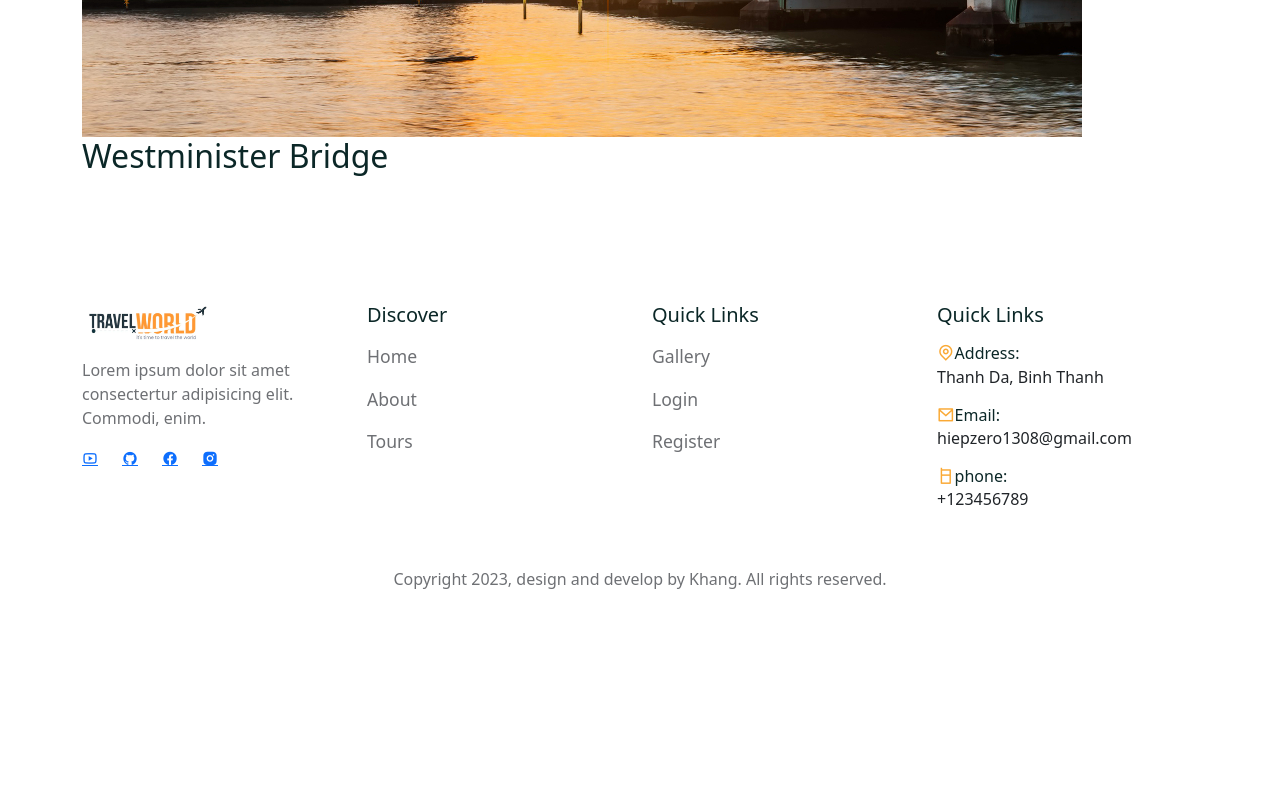
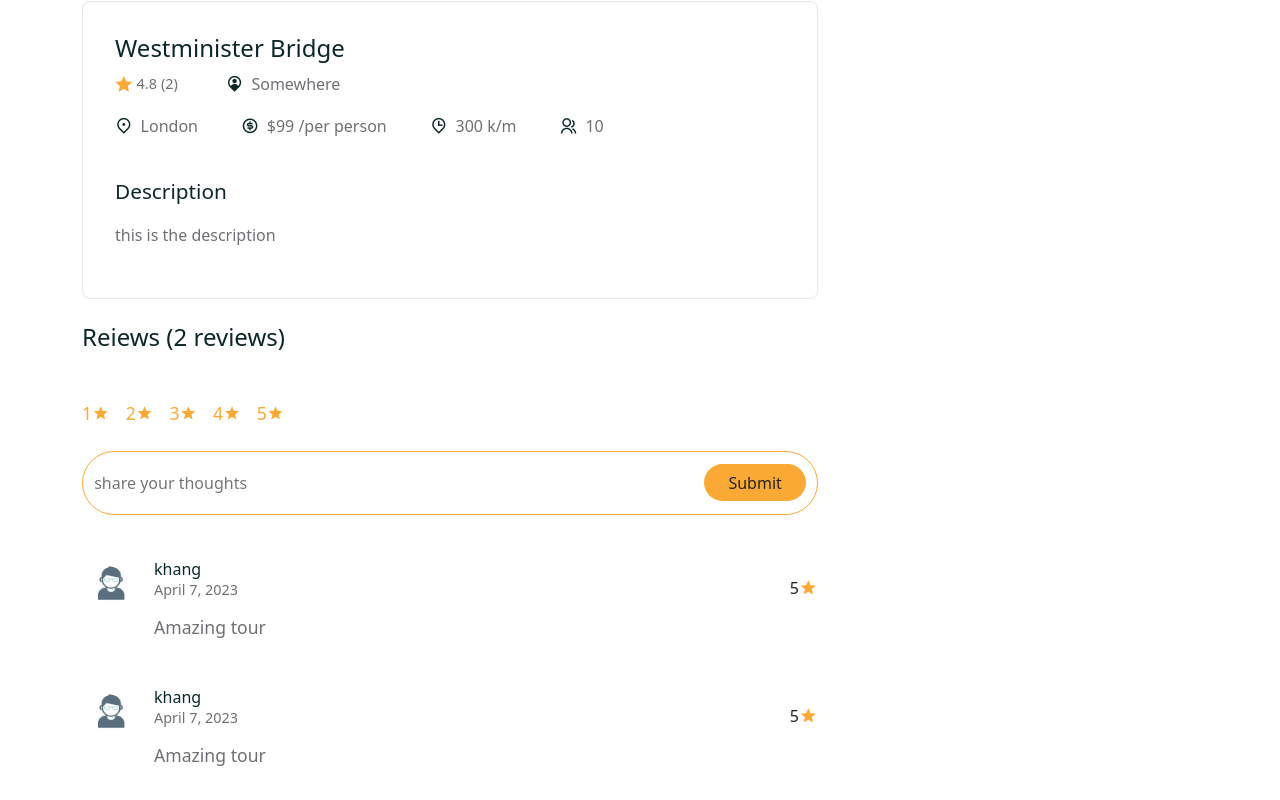
Before and after one commit to duongkaja/ProjectNodejs, a React (Create React App) app in the folder frontend/: page /tours/01 in a window 1280 px wide. Shown: the part 660-1460 px from the top of the page. Before the commit the page ends 1297 px from the top, so only its background shows below. Built offline with nearby package versions, Linux system fonts and the light colour scheme; a web font is replaced by a local one.

Commit message:
43:05 part 2

```diff
--- a/frontend/src/assets/data/tours.js
+++ b/frontend/src/assets/data/tours.js
@@ -12,6 +12,7 @@ const tours = [
     title: "Westminister Bridge",
     city: "London",
     distance: 300,
+    address:'Somewhere',
     price: 99,
     maxGroupSize: 10,
     desc: "this is the description",
@@ -34,6 +35,7 @@ const tours = [
     title: "Bali, Indonesia",
     city: "Indonesia",
     distance: 400,
+    address:'Somewhere',
     price: 99,
     maxGroupSize: 8,
     desc: "this is the description",
@@ -52,6 +54,7 @@ const tours = [
     title: "Snowy Mountains, Thailand",
     city: "Thailand",
     distance: 500,
+    address:'Somewhere',
     price: 99,
     maxGroupSize: 8,
     desc: "this is the description",
@@ -70,6 +73,7 @@ const tours = [
     title: "Beautiful Sunrise, Thailand",
     city: "Thailand",
     distance: 500,
+    address:'Somewhere',
     price: 99,
     maxGroupSize: 8,
     desc: "this is the description",
@@ -88,6 +92,7 @@ const tours = [
     title: "Nusa Pendia Bali, Indonesia",
     city: "Indonesia",
     distance: 500,
+    address:'Somewhere',
     price: 99,
     maxGroupSize: 8,
     desc: "this is the description",
@@ -107,6 +112,7 @@ const tours = [
     city: "Japan",
     distance: 500,
     price: 99,
+    address:'Somewhere',
     maxGroupSize: 8,
     desc: "this is the description",
     reviews: [
@@ -125,6 +131,7 @@ const tours = [
     city: "France",
     distance: 500,
     price: 99,
+    address:'Somewhere',
     maxGroupSize: 8,
     desc: "this is the description",
     reviews: [
@@ -143,6 +150,7 @@ const tours = [
     city: "Thailand",
     distance: 500,
     price: 99,
+    address:'Somewhere',
     maxGroupSize: 8,
     desc: "this is the description",
     reviews: [
--- /dev/null
+++ b/frontend/src/components/Booking/Booking.jsx
@@ -0,0 +1,21 @@
+import React from 'react'
+import './booking.css'
+import {Form, FormGroup, ListGroup, ListGroupItem, Button} from "reactstrap";
+
+const Booking = ({tour, avgRating}) => {
+
+    const {price, reviews} = tour
+
+  return <div className='booking'>
+    <div className='booking__top d-flex align-items-center
+    jistify-content-between'>
+        <h3>${price} <span>/per person</span></h3>
+        <span className='tour__rating d-flex align-items-center '>
+            <i class = 'ri-star-fill'></i>
+            {avgRating === 0 ? null : avgRating}   ({reviews ?.length})
+        </span>
+    </div>
+  </div>
+}
+
+export default Booking
--- a/frontend/src/pages/TourDetails.jsx
+++ b/frontend/src/pages/TourDetails.jsx
@@ -1,18 +1,38 @@
-import React from 'react'
+import React, {useRef, useState} from 'react'
 import '../styles/tour-details.css'
 import {Container, Row, Col, Form, ListGroup} from 'reactstrap'
 import {useParams} from 'react-router-dom'
 import tourData from '../assets/data/tours'
+import calculateAvgRating from '../utils/avgRating'
+import avatar from "../assets/images/avatar.jpg"
+import Booking from '../components/Booking/Booking'
 
 const TourDetails = () => {
 
-  const {id} = useParams()
+  const {id} = useParams();
+  const reviewMsgRef = useRef('')
+  const [tourRating, setTourRating]=useState(null)
 
   //API and load data
   const tour = tourData.find(tour=> tour.id === id)
 
   //destructure properties from tour object
-  const {photo, title, desc, price, reviews, city, distance, maxGroupSize} = tour
+  const {photo, title, desc, price, address, reviews, city, distance, maxGroupSize} = tour
+
+  const {totalRating, avgRating} = calculateAvgRating(reviews)
+
+  //format date
+  const options = { day: "numeric", month: "long", year: "numeric"}
+
+  //submit request to the server
+  const submitHandler = e => {
+    e.preventDefault()
+    const reviewText = reviewMsgRef.current.value;
+
+    alert(`${reviewText}, ${tourRating}`);
+
+    //api
+  };
 
   return (
   <>
@@ -25,9 +45,117 @@ const TourDetails = () => {
 
             <div className="tour__info">
               <h2>{title}</h2>
+
+              <div className='d-flex align-items-center gap-5'>
+
+              <span className='tour__rating d-flex align-items-center gap-1'>
+            <i class = 'ri-star-fill' style={{'color':"var(--secondary-color)"}}></i>
+            {avgRating === 0 ? null : avgRating}
+            {totalRating === 0 ? (
+                "Not rated"
+            ) : (
+            <span>({reviews ?.length})</span>
+            )}
+            </span>
+
+              <span>
+              <i class="ri-map-pin-user-fill"></i> {address}
+              </span>
+
+              </div>
+
+              <div className="tour__extra-details">
+                <span>
+                  <i class="ri-map-pin-2-line"></i> {city}
+                </span>
+                <span>
+                  <i class="ri-money-dollar-circle-line"></i> ${price} /per person
+                </span>
+                <span>
+                  <i class="ri-map-pin-time-line"></i> {distance} k/m
+                </span>
+                <span>
+                  <i class="ri-group-line"></i> {maxGroupSize}
+                </span>
+              </div>
+              <h5>Description</h5>
+              <p>{desc}</p>
             </div>
+
+            {/* ===== tour reviews section ===== */}
+            <div className="tour__reviews mt-4">
+              <h4>Reiews ({reviews ?.length} reviews)</h4>
+
+              <Form onSubmit={submitHandler}>
+                <div className='d-flex align-items-center gap-3 mb-4
+                rating__group'>
+                  <span onClick={()=> setTourRating(1)}>
+                    1 <i class="ri-star-s-fill"></i>
+                  </span>
+                  <span onClick={()=> setTourRating(2)}>
+                    2 <i class="ri-star-s-fill"></i>
+                  </span>
+                  <span onClick={()=> setTourRating(3)}>
+                    3 <i class="ri-star-s-fill"></i>
+                  </span>
+                  <span onClick={()=> setTourRating(4)}>
+                    4 <i class="ri-star-s-fill"></i>
+                  </span>
+                  <span onClick={()=> setTourRating(5)}>
+                    5 <i class="ri-star-s-fill"></i>
+                  </span>
+                </div>
+
+                <div className="review__input">
+                  <input type='text' ref={reviewMsgRef}
+                    placeholder='share your thoughts'
+                    required
+                  />
+                  <button
+                    className="btn primary__btn text-while"
+                    type="submit"
+                  >
+                    Submit
+                  </button>
+                </div>
+              </Form>
+
+              <ListGroup className='user__reviews'>
+                {
+                  reviews ?.map(review=>(
+                    <div className="review__item">
+                      <img src={avatar} alt="" />
+
+                      <div className="w-100">
+                        <div className='d-flex align-items-center
+                        justify-content-between'>
+                          <div>
+                            <h5>khang</h5>
+                            <p>
+                              {new Date('4/7/2023').toLocaleDateString(
+                                'VN', options
+                              )}
+                            </p>
+                          </div>
+                          <span className='d-flex align-items-center'>
+                            5<i className='ri-star-s-fill'></i>
+                          </span>
+                        </div>
+
+                        <h6>Amazing tour</h6>
+                      </div>
+                    </div>
+                  ))}
+              </ListGroup>
+            </div>
+            {/* ===== tour reviews section end ===== */}
+
           </div>
         </Col>
+
+         <Col lg='4'>
+            <Booking tour={tour} avgRating={avgRating} />
+         </Col>
       </Row>
     </Container>
   </section>
--- a/frontend/src/styles/tour-details.css
+++ b/frontend/src/styles/tour-details.css
@@ -0,0 +1,123 @@
+
+.tour__content img {
+    width: 100%;
+    border-radius: 0.5rem;
+    margin-bottom: 2.5rem;
+}
+
+.tour__info,
+.tour__review {
+    border-radius: 0.5rem;
+    border: 1px solid rgb(229, 231, 235);
+    padding: 2rem;
+}
+
+.tour__info h2 {
+    font-size: 1.5rem;
+}
+
+.tour__info span {
+    display: flex;
+    align-items: center;
+    column-gap: 0.5rem;
+    font-style: 1rem;
+    color: var(--text-color);
+}
+
+.tour__info span i {
+    color: var(--heading-color);
+    font-size: 1.1rem;;
+}
+
+.tour__extra-details {
+    display: flex;
+    align-items: center;
+    column-gap: 2.7rem;
+    margin-top: 1rem;
+    margin-bottom: 2.5rem;
+}
+
+.tour__info h5 {
+    margin-bottom: 1rem;
+    font-size: 1.3rem;
+}
+
+.tour__info p {
+    line-height: 30px;
+    font-size: 1rem;
+    color: var(--text-color);
+}
+
+.rating__group span{
+    font-size: 1.1rem;
+    display: flex;
+    align-items: center;
+    color: var(--secondary-color);
+    cursor: pointer;
+}
+
+.tour__reviews h4{
+    margin-bottom: 3rem;
+}
+
+.review__input{
+    display: flex;
+    align-items: center;
+    justify-content: space-between;
+    width: 100%;
+    padding: 0.7rem;
+    border-radius: 2rem;
+    border: 1px solid var(--secondary-color);
+}
+
+.review__input input{
+    width: 100%;
+    padding: 0.5rem 0;
+    border: none;
+}
+
+.review__input input:focus {
+    outline: none;
+}
+
+.review__item{
+    display: flex;
+    align-items: center;
+    column-gap: 1rem;
+    margin-bottom: 2rem;
+}
+
+.review__item img{
+    width: 3.5rem;
+    height: 3.5rem;
+    border-radius: 50px;
+    object-fit: cover;
+}
+
+.user__reviews{
+    margin-top: 2.5rem;
+}
+
+.review__item h5{
+    font-size: 1rem;
+    margin-bottom: 0;
+}
+
+.review__item p {
+    font-size: 0.9rem;
+    color: var(--text-color);
+}
+
+.review__item h6 {
+    font-size: 1.1rem;
+    color: var(--text-color);
+}
+
+.review__item span i {
+    font-size: 1.2rem;
+    color: var(--secondary-color);
+}
+
+.review__item span{
+    font-weight: 500;
+}
```
Also changed, not shown: frontend/src/components/Booking/booking.css (added).
